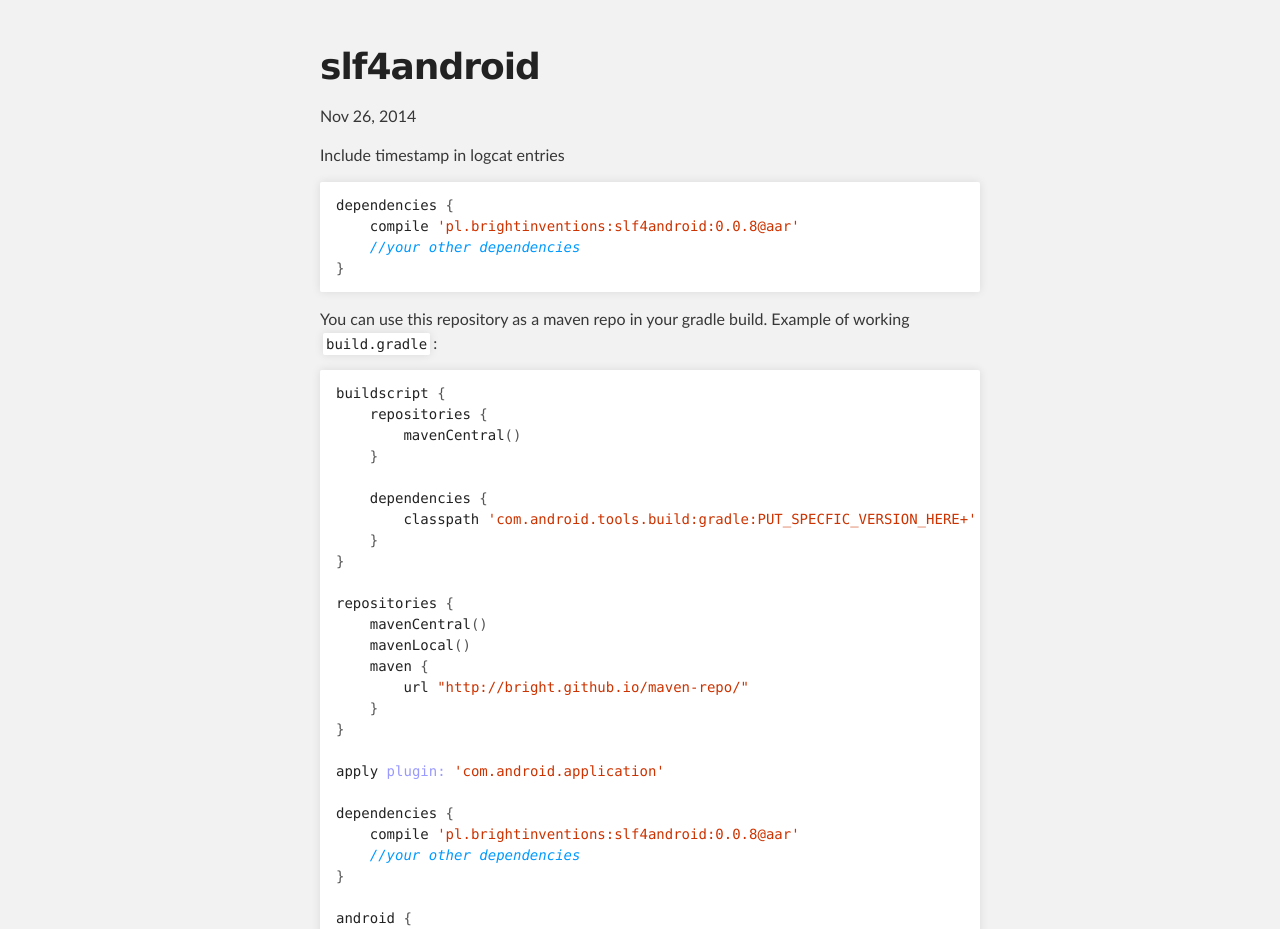
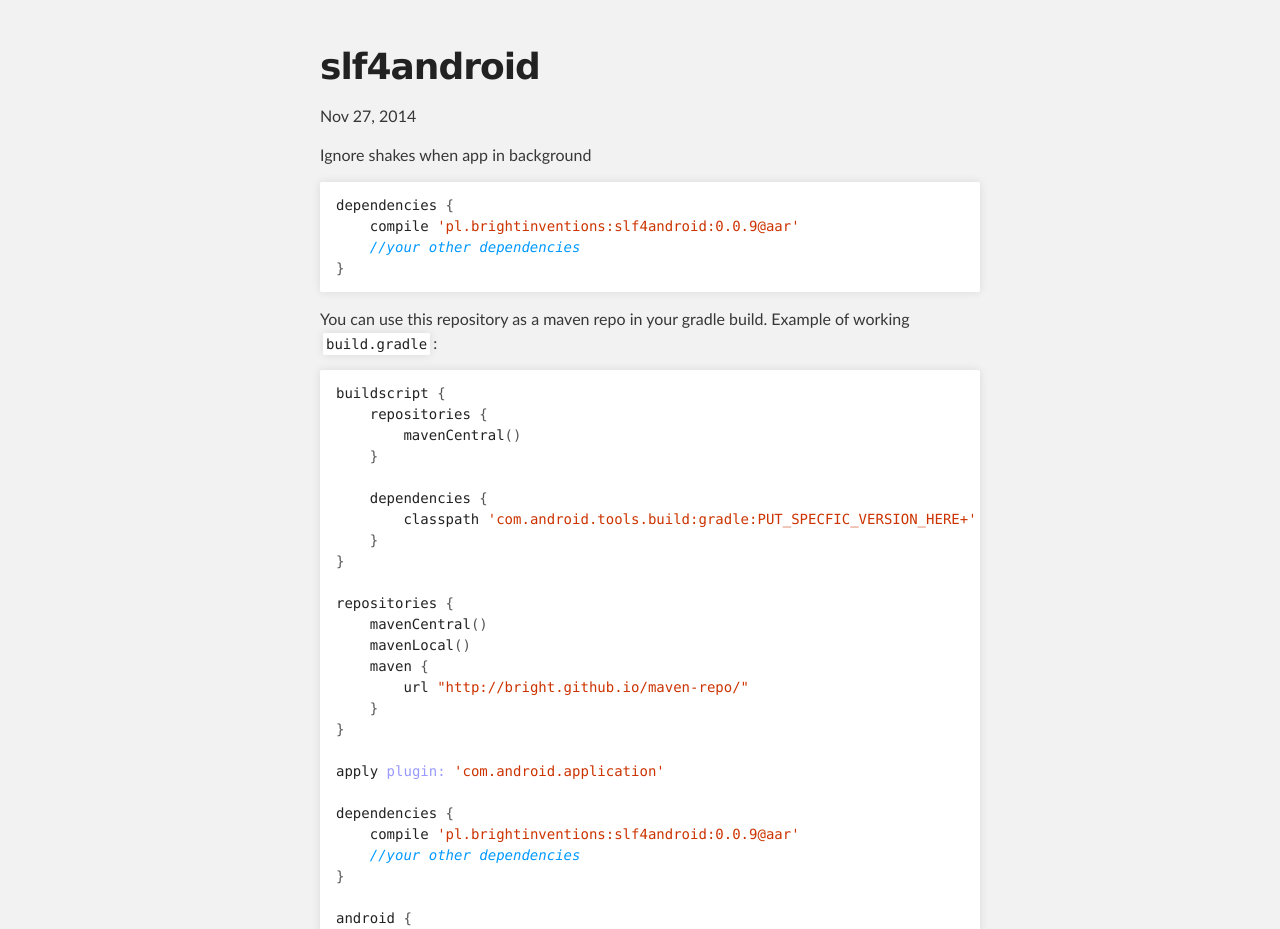
Before and after one commit to bright/maven-repo, a Jekyll site: the page built from _posts/2014-11-27-pl.brightinvetions-slf4android.md, in a window 1280 px wide. Shown: the part 184-1113 px from the top of the page. Built offline with Jekyll 4.4.1, drawn with Linux system fonts in a browser that asks for light colours.

Commit message:
Ignore shakes when app is in background

```diff
--- a/_data/brightinventions_slf4android.yml
+++ b/_data/brightinventions_slf4android.yml
@@ -9,3 +9,4 @@ versions:
   - 0.0.6
   - 0.0.7
   - 0.0.8
+  - 0.0.9
--- /dev/null
+++ b/_posts/2014-11-27-pl.brightinvetions-slf4android.md
@@ -0,0 +1,10 @@
+---
+layout: post
+title:  "slf4android"
+date:   2014-11-27 14:00:00
+categories: pl.brightinventions slf4android
+data_name: brightinventions_slf4android
+version: 0.0.9
+---
+
+Ignore shakes when app in background
--- a/pl/brightinventions/slf4android/maven-metadata.xml
+++ b/pl/brightinventions/slf4android/maven-metadata.xml
@@ -13,7 +13,8 @@
       <version>0.0.6</version>
       <version>0.0.7</version>
       <version>0.0.8</version>
+      <version>0.0.9</version>
     </versions>
-    <lastUpdated>20141126114255</lastUpdated>
+    <lastUpdated>20141127123821</lastUpdated>
   </versioning>
 </metadata>
```
Also changed, not shown: 8 other files.
